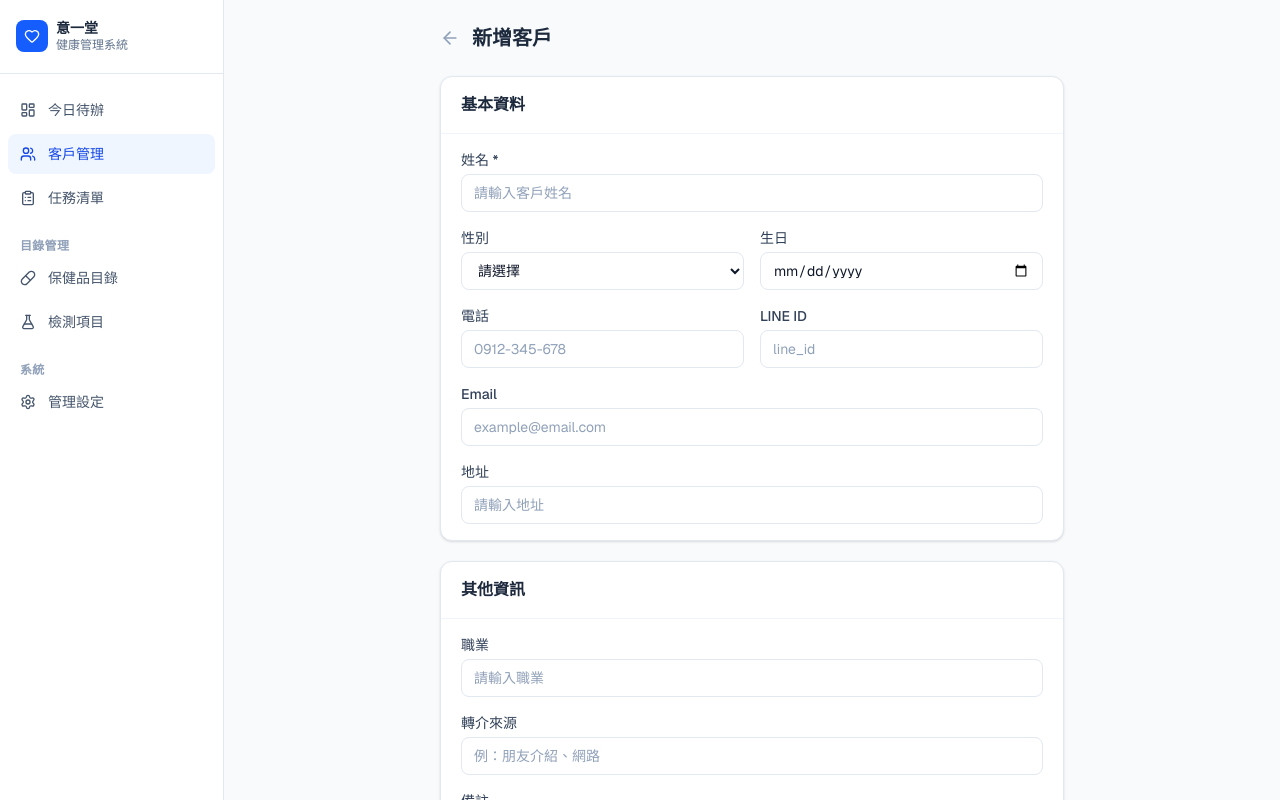
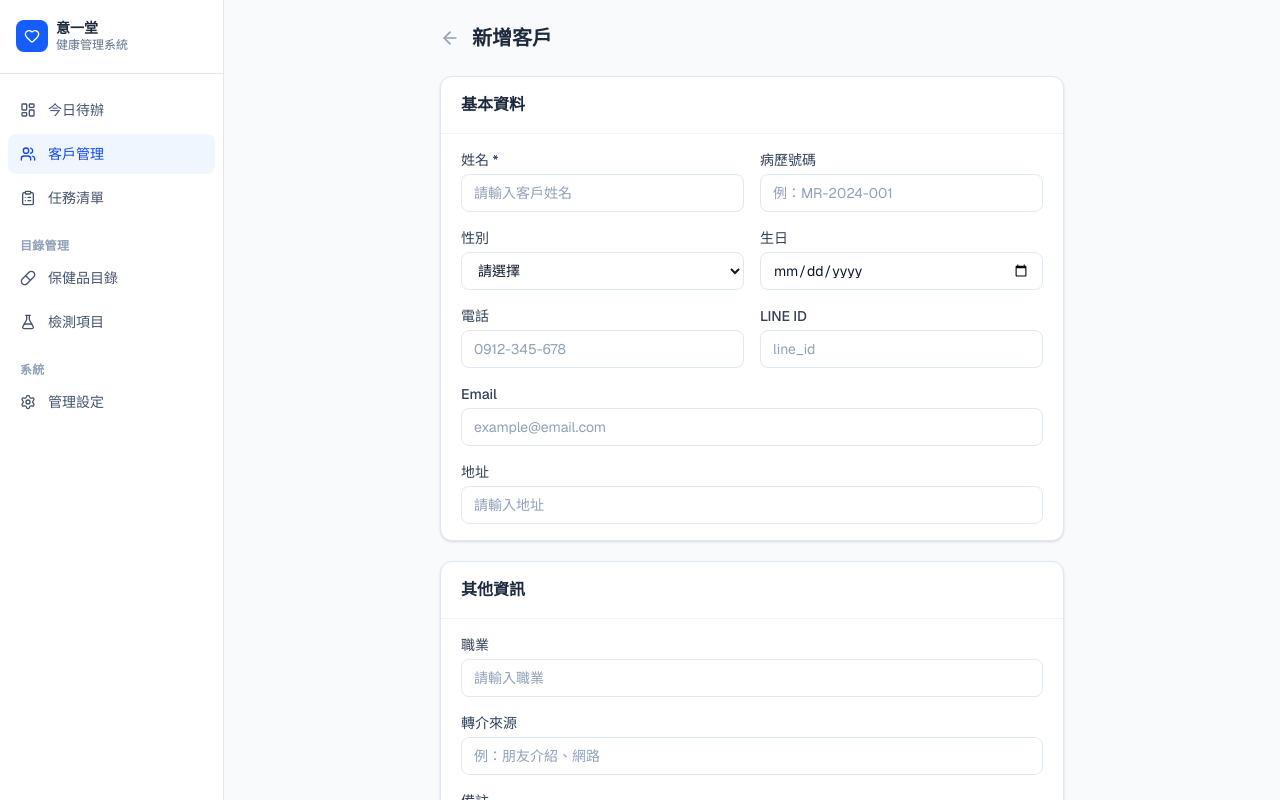
Before and after one commit to lifestyle-ui/yiyitang, a Next.js app: page /clients/new in a window 1280 px wide. Shown: the top 800 px of the page. Built offline with nearby package versions, Linux system fonts and the light colour scheme.

Commit message:
feat: add medicalRecordNumber to new client form

```diff
--- a/src/app/api/clients/route.ts
+++ b/src/app/api/clients/route.ts
@@ -29,6 +29,7 @@ export async function POST(request: Request) {
     .insert({
       id: crypto.randomUUID(),
       name: data.name,
+      medicalRecordNumber: data.medicalRecordNumber || null,
       gender: data.gender || null,
       birthDate: data.birthDate || null,
       phone: data.phone || null,
--- a/src/app/clients/new/page.tsx
+++ b/src/app/clients/new/page.tsx
@@ -15,6 +15,7 @@ export default function NewClientPage() {
   const [loading, setLoading] = useState(false);
   const [form, setForm] = useState({
     name: "",
+    medicalRecordNumber: "",
     gender: "",
     birthDate: "",
     phone: "",
@@ -64,13 +65,10 @@ export default function NewClientPage() {
             <CardTitle>基本資料</CardTitle>
           </CardHeader>
           <CardContent className="flex flex-col gap-4">
-            <Input
-              label="姓名 *"
-              placeholder="請輸入客戶姓名"
-              value={form.name}
-              onChange={set("name")}
-              required
-            />
+            <div className="grid grid-cols-2 gap-4">
+              <Input label="姓名 *" placeholder="請輸入客戶姓名" value={form.name} onChange={set("name")} required />
+              <Input label="病歷號碼" placeholder="例：MR-2024-001" value={form.medicalRecordNumber} onChange={set("medicalRecordNumber")} />
+            </div>
             <div className="grid grid-cols-2 gap-4">
               <Select
                 label="性別"
```
